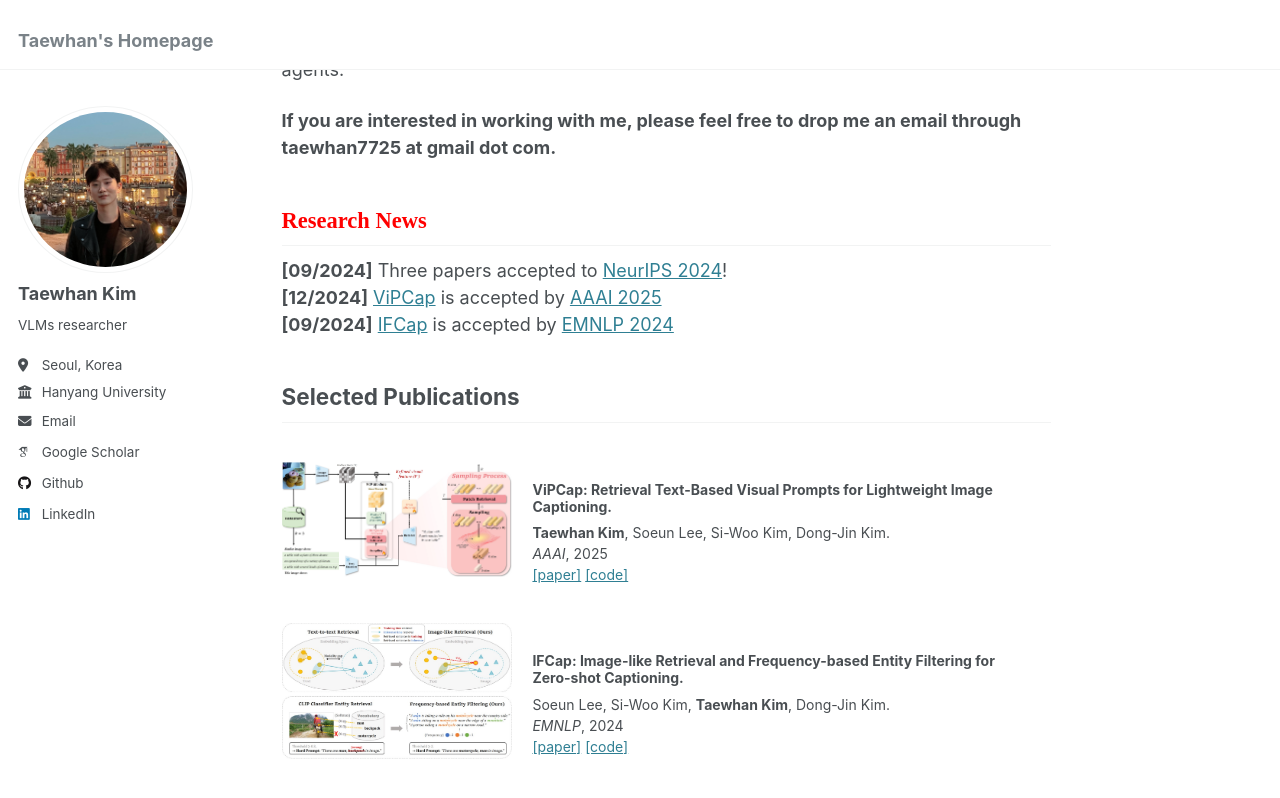
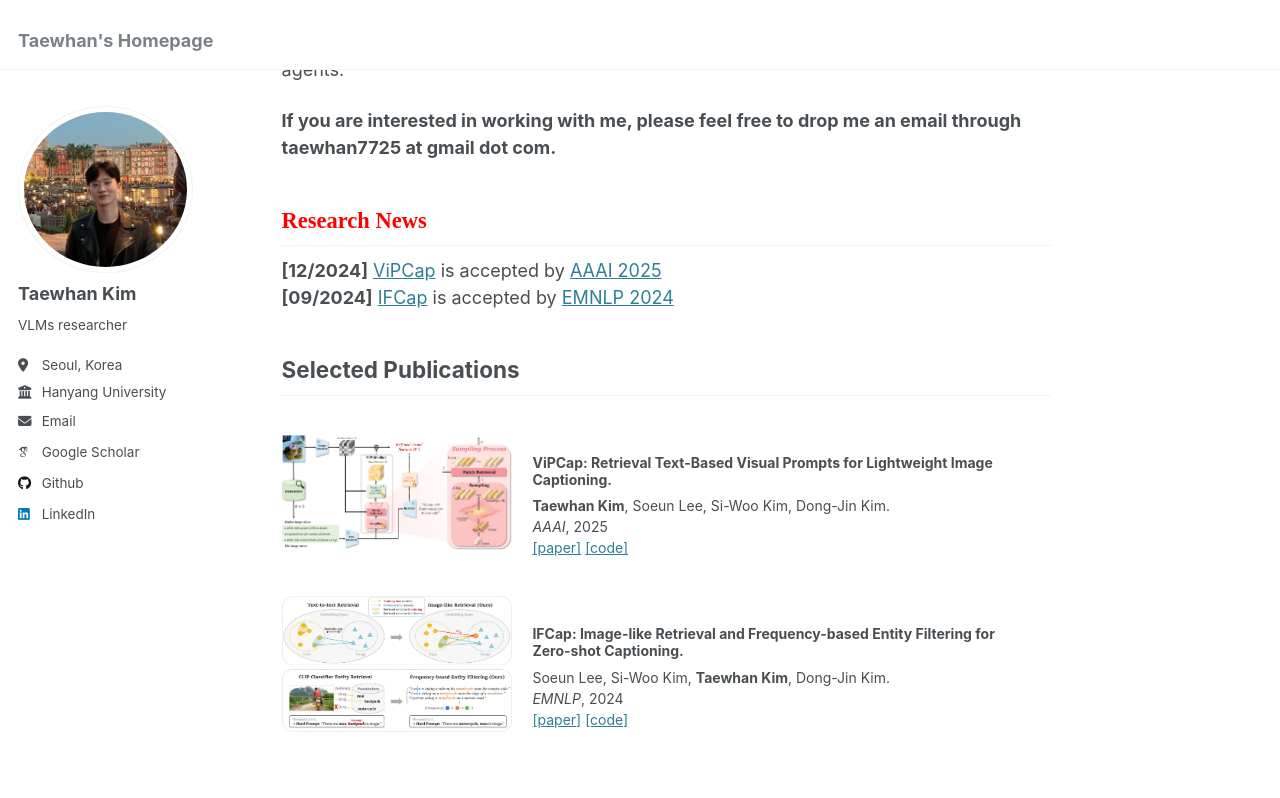
Before and after one commit to taewhankim/taewhankim.github.io, a Jekyll site: the page built from _pages/about.md, in a window 1280 px wide and 900 px high, scrolled down 384 px. Shown: the top 798 px of the window. Built offline with Jekyll 4.4.1, drawn with Linux system fonts in a browser that asks for light colours; some web fonts are replaced.

Commit message:
Update about.md

```diff
--- a/_pages/about.md
+++ b/_pages/about.md
@@ -16,7 +16,6 @@ My current research is focused on building **generalist multi-modal agent**. Our
 **If you are interested in working with me, please feel free to drop me an email through taewhan7725 at gmail dot com.**
 
 <h2><span style="color:red; font-family:Papyrus">Research News</span></h2>
-**\[09/2024\]** Three papers accepted to [NeurIPS 2024](https://neurips.cc/)!<br/>
 **\[12/2024\]** [ViPCap](https://arxiv.org/abs/2412.19289) is accepted by [AAAI 2025](https://aaai.org/) <br/>
 **\[09/2024\]** [IFCap](https://arxiv.org/abs/2409.18046) is accepted by [EMNLP 2024](https://2024.emnlp.org/) <br/>
 
```
